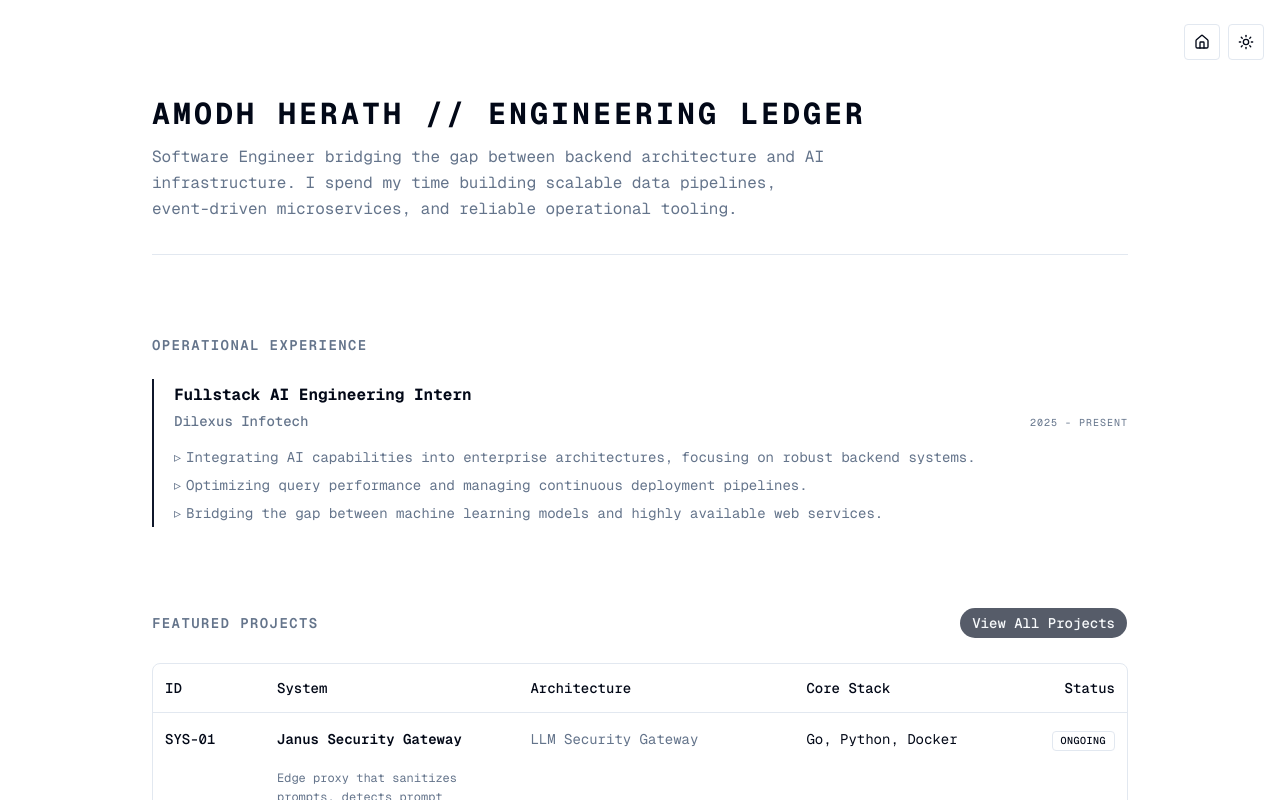
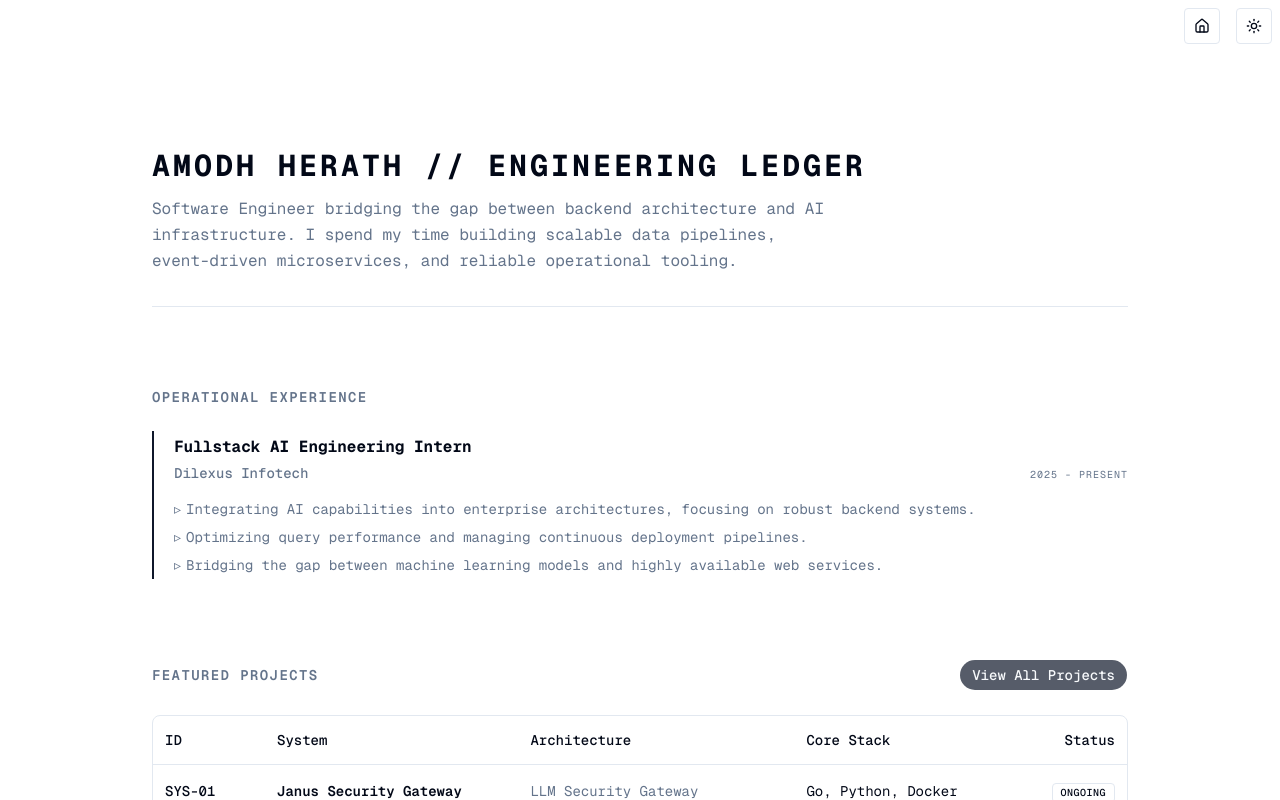
Before and after one commit to amodhyh/portfolio, a Next.js app: page / in a window 1280 px wide. Shown: the top 800 px of the page. Built offline with nearby package versions, Linux system fonts and the light colour scheme.

Commit message:
used flexbox and justified to make the buttons visible (#3)

```diff
--- a/app/layout.tsx
+++ b/app/layout.tsx
@@ -47,12 +47,16 @@
           enableSystem
           disableTransitionOnChange
         >
-          <div className="absolute top-4 right-4">
-            <HomeButton />
-            <ThemeToggle />
 
+              <div className="flex items-center justify-end mx-2 gap-2">
+                <HomeButton />
+                <ThemeToggle />
+              </div>
+
+
+          <div className="flex-1">
+            {children}
           </div>
-          {children}
         </ThemeProvider>
 
       </body>
```
